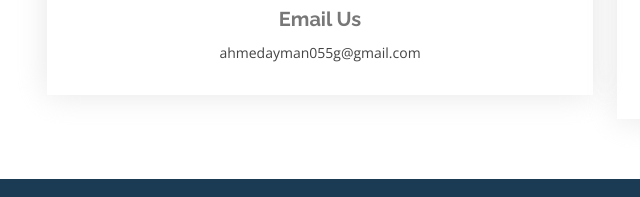
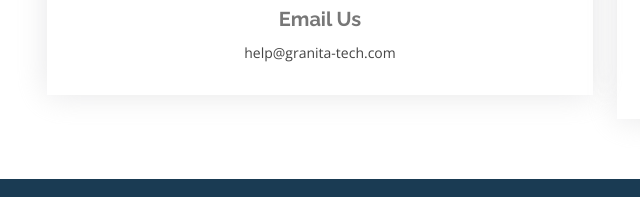
Before and after one commit to Ahmed-Ayman/granita-tech, a plain HTML site: page index.html in a window 1280 px wide. Shown: the part 2666-2863 px from the top of the page, 35-675 px from the left. Drawn offline with nearby package versions, Linux system fonts and the light colour scheme.

Commit message:
Update index.html

```diff
--- a/index.html
+++ b/index.html
@@ -193,7 +193,7 @@
               <div class="info-box mt-4">
                 <i class="bx bx-envelope"></i>
                 <h3>Email Us</h3>
-                <p> ahmedayman055g@gmail.com</p>
+                <p>help@granita-tech.com</p>
               </div>
             </div>
             <div class="col-md-6">
```
